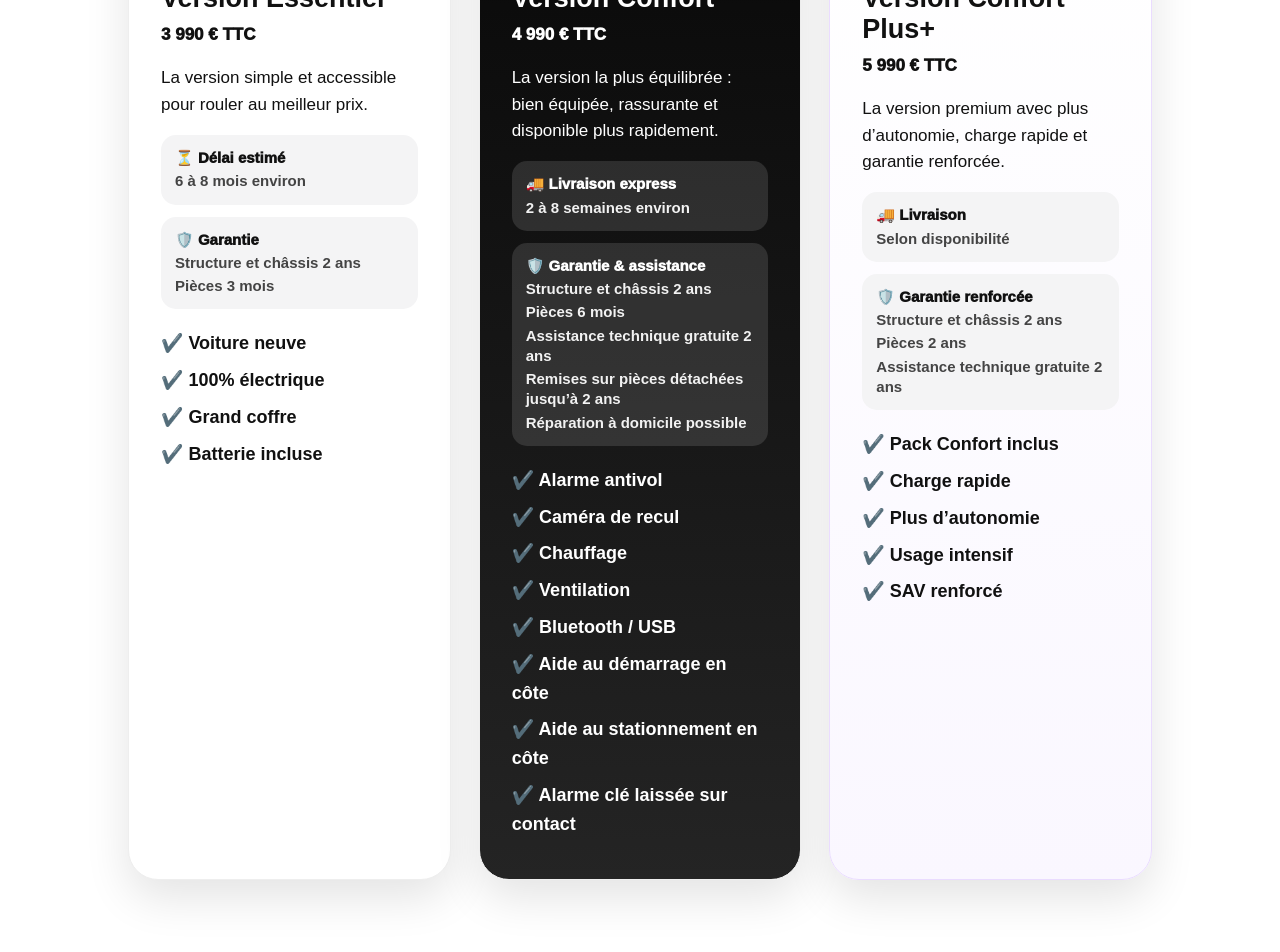
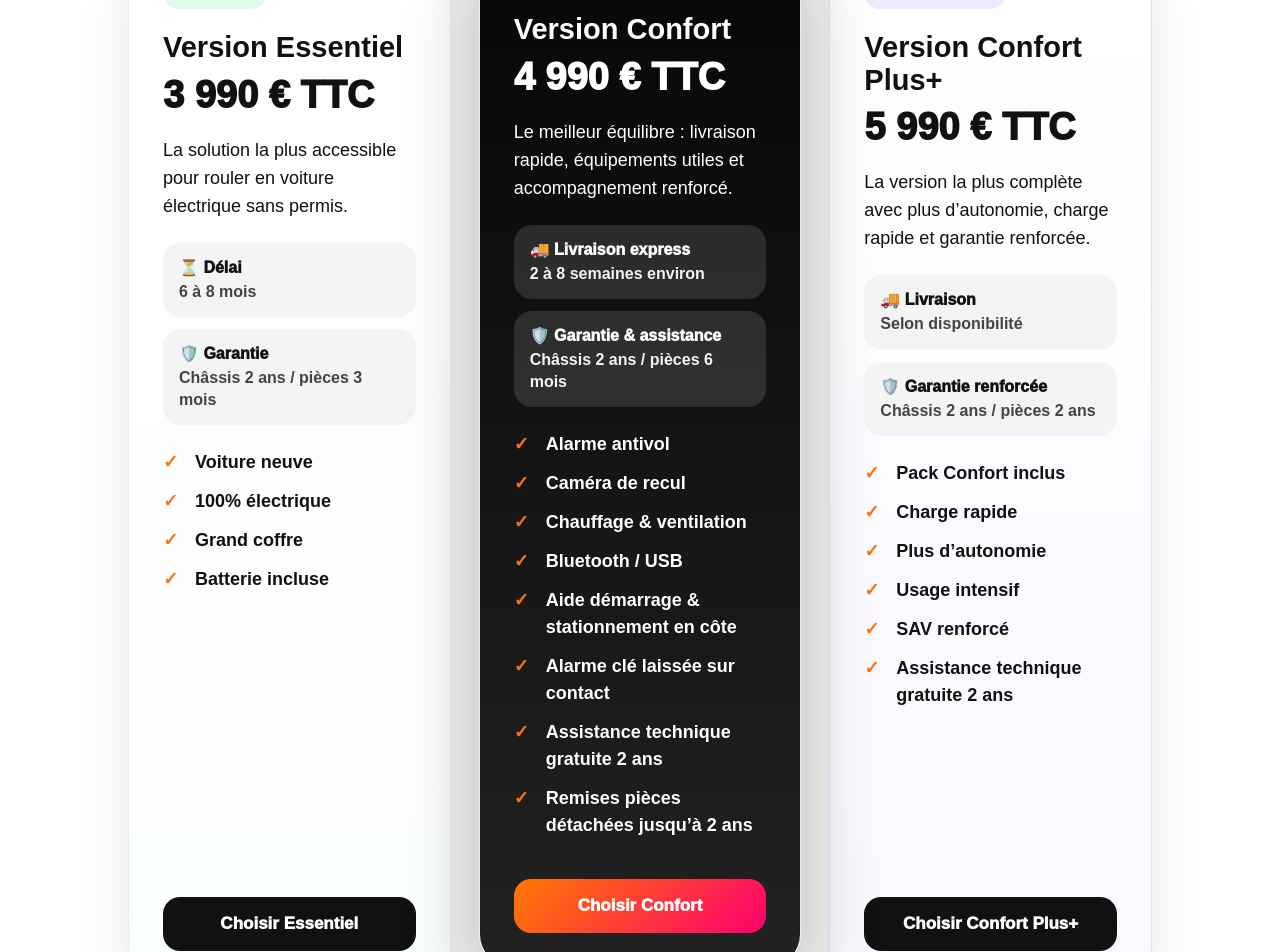
Before and after one commit to khelifamansour/neodrive-site, a Next.js app: page / in a window 1280 px wide. Shown: the part 1200-2152 px from the top of the page. Built offline with nearby package versions, Linux system fonts and the light colour scheme.

Commit message:
Update page.tsx

```diff
--- a/app/page.tsx
+++ b/app/page.tsx
@@ -23,118 +23,105 @@ export default function Home() {
             <div>⚡ 100% électrique</div>
             <div>💶 Économique</div>
             <div>🚗 Sans permis</div>
-            <div>🛠️ SAV en France</div>
+            <div>🛠️ SAV France</div>
           </div>
         </div>
       </section>
 
-      <section id="versions" className="section">
+      <section id="versions" className="section versionsSection">
+        <div className="sectionHeader">
+          <span className="miniBadge">Nos modèles</span>
           <h2>3 versions. 1 même voiture.</h2>
+          <p>
+            Choisissez la version adaptée à votre budget, votre usage et votre
+            délai de livraison.
+          </p>
+        </div>
 
-        <p className="sectionText">
-          Choisissez la version qui correspond à votre besoin, votre budget et
-          votre délai de livraison.
+        <div className="versions">
+          <article className="card simple">
+            <span className="tag green">ESSENTIEL</span>
+            <h3>Version Essentiel</h3>
+            <p className="cardPrice">3 990 € TTC</p>
+            <p className="cardText">
+              La solution la plus accessible pour rouler en voiture électrique
+              sans permis.
             </p>
 
-        <div className="versions">
-          <div className="card">
-            <span className="tag green">ESSENTIEL</span>
-
-            <h3>Version Essentiel</h3>
-
-            <p className="cardPrice">3 990 € TTC</p>
-
-            <p>La version simple et accessible pour rouler au meilleur prix.</p>
-
-            <div className="infoBox">
-              <strong>⏳ Délai estimé</strong>
-              <span>6 à 8 mois environ</span>
-            </div>
-
-            <div className="infoBox">
-              <strong>🛡️ Garantie</strong>
-              <span>Structure et châssis 2 ans</span>
-              <span>Pièces 3 mois</span>
+            <div className="quickInfo">
+              <div><strong>⏳ Délai</strong><span>6 à 8 mois</span></div>
+              <div><strong>🛡️ Garantie</strong><span>Châssis 2 ans / pièces 3 mois</span></div>
             </div>
 
             <ul>
-              <li>✔️ Voiture neuve</li>
-              <li>✔️ 100% électrique</li>
-              <li>✔️ Grand coffre</li>
-              <li>✔️ Batterie incluse</li>
+              <li>Voiture neuve</li>
+              <li>100% électrique</li>
+              <li>Grand coffre</li>
+              <li>Batterie incluse</li>
             </ul>
-          </div>
 
-          <div className="card dark">
+            <a href="/reservation" className="chooseBtn lightBtn">
+              Choisir Essentiel
+            </a>
+          </article>
+
+          <article className="card featured">
             <span className="tag orange">LA PLUS CHOISIE</span>
-
             <h3>Version Confort</h3>
-
             <p className="cardPrice">4 990 € TTC</p>
-
-            <p>
-              La version la plus équilibrée : bien équipée, rassurante et
-              disponible plus rapidement.
+            <p className="cardText">
+              Le meilleur équilibre : livraison rapide, équipements utiles et
+              accompagnement renforcé.
             </p>
 
-            <div className="infoBox darkInfo">
-              <strong>🚚 Livraison express</strong>
-              <span>2 à 8 semaines environ</span>
-            </div>
-
-            <div className="infoBox darkInfo">
-              <strong>🛡️ Garantie & assistance</strong>
-              <span>Structure et châssis 2 ans</span>
-              <span>Pièces 6 mois</span>
-              <span>Assistance technique gratuite 2 ans</span>
-              <span>Remises sur pièces détachées jusqu’à 2 ans</span>
-              <span>Réparation à domicile possible</span>
+            <div className="quickInfo darkInfo">
+              <div><strong>🚚 Livraison express</strong><span>2 à 8 semaines environ</span></div>
+              <div><strong>🛡️ Garantie & assistance</strong><span>Châssis 2 ans / pièces 6 mois</span></div>
             </div>
 
             <ul>
-              <li>✔️ Alarme antivol</li>
-              <li>✔️ Caméra de recul</li>
-              <li>✔️ Chauffage</li>
-              <li>✔️ Ventilation</li>
-              <li>✔️ Bluetooth / USB</li>
-              <li>✔️ Aide au démarrage en côte</li>
-              <li>✔️ Aide au stationnement en côte</li>
-              <li>✔️ Alarme clé laissée sur contact</li>
+              <li>Alarme antivol</li>
+              <li>Caméra de recul</li>
+              <li>Chauffage & ventilation</li>
+              <li>Bluetooth / USB</li>
+              <li>Aide démarrage & stationnement en côte</li>
+              <li>Alarme clé laissée sur contact</li>
+              <li>Assistance technique gratuite 2 ans</li>
+              <li>Remises pièces détachées jusqu’à 2 ans</li>
             </ul>
-          </div>
 
-          <div className="card premium">
+            <a href="/reservation" className="chooseBtn orangeBtn">
+              Choisir Confort
+            </a>
+          </article>
+
+          <article className="card premium">
             <span className="tag purple">CONFORT PLUS+</span>
-
             <h3>Version Confort Plus+</h3>
-
             <p className="cardPrice">5 990 € TTC</p>
-
-            <p>
-              La version premium avec plus d’autonomie, charge rapide et
-              garantie renforcée.
+            <p className="cardText">
+              La version la plus complète avec plus d’autonomie, charge rapide
+              et garantie renforcée.
             </p>
 
-            <div className="infoBox">
-              <strong>🚚 Livraison</strong>
-              <span>Selon disponibilité</span>
-            </div>
-
-            <div className="infoBox">
-              <strong>🛡️ Garantie renforcée</strong>
-              <span>Structure et châssis 2 ans</span>
-              <span>Pièces 2 ans</span>
-              <span>Assistance technique gratuite 2 ans</span>
+            <div className="quickInfo">
+              <div><strong>🚚 Livraison</strong><span>Selon disponibilité</span></div>
+              <div><strong>🛡️ Garantie renforcée</strong><span>Châssis 2 ans / pièces 2 ans</span></div>
             </div>
 
             <ul>
-              <li>✔️ Pack Confort inclus</li>
-              <li>✔️ Charge rapide</li>
-              <li>✔️ Plus d’autonomie</li>
-              <li>✔️ Usage intensif</li>
-              <li>✔️ SAV renforcé</li>
+              <li>Pack Confort inclus</li>
+              <li>Charge rapide</li>
+              <li>Plus d’autonomie</li>
+              <li>Usage intensif</li>
+              <li>SAV renforcé</li>
+              <li>Assistance technique gratuite 2 ans</li>
             </ul>
-          </div>
+
+            <a href="/reservation" className="chooseBtn lightBtn">
+              Choisir Confort Plus+
+            </a>
+          </article>
         </div>
       </section>
 
@@ -147,12 +134,14 @@ export default function Home() {
       </section>
 
       <section id="presentation" className="presentation">
+        <div className="presentationCard">
+          <span className="miniBadge">Notre engagement</span>
           <h2>NeoDrive, 6 ans d’expérience</h2>
 
           <p>
             Après 6 années dans le domaine de la voiture sans permis, nous avons
-          pris le pari de vous offrir une voiture neuve, bien équipée et fiable à
-          moins de 5 000 €.
+            pris le pari de vous offrir une voiture neuve, bien équipée et
+            fiable à moins de 5 000 €.
           </p>
 
           <p>
@@ -166,10 +155,14 @@ export default function Home() {
             <div><span>🛡️</span><strong>Neuf</strong><small>et garanti</small></div>
             <div><span>🤝</span><strong>SAV</strong><small>proche client</small></div>
           </div>
+        </div>
       </section>
 
       <section id="avantages" className="darkSection">
-        <h2>Pourquoi choisir NeoDrive ?</h2>
+        <div className="sectionHeader white">
+          <span className="miniBadge darkMini">Pourquoi nous choisir</span>
+          <h2>Un achat simple, clair et sécurisé.</h2>
+        </div>
 
         <div className="advantages">
           <div><span>🔒</span><h3>Achat sécurisé</h3><p>Inspection du véhicule avant paiement.</p></div>
@@ -182,7 +175,6 @@ export default function Home() {
 
       <section id="contact" className="contact">
         <h2>Prêt à découvrir NeoDrive ?</h2>
-
         <p>Recevez les photos, vidéos et disponibilités de nos véhicules.</p>
 
         <div className="buttons">
@@ -228,7 +220,6 @@ export default function Home() {
         .hero {
           position: relative;
           min-height: 680px;
-          width: 100%;
           background-image: url("/hero.png");
           background-size: cover;
           background-position: center;
@@ -250,15 +241,25 @@ export default function Home() {
           max-width: 680px;
         }
 
-        .badge {
+        .badge, .miniBadge {
           display: inline-block;
           background: white;
           color: #111;
           padding: 12px 20px;
           border-radius: 999px;
           font-weight: 950;
-          font-size: 17px;
-          margin-bottom: 22px;
+          font-size: 15px;
+          margin-bottom: 20px;
+        }
+
+        .miniBadge {
+          background: #fff3e8;
+          color: #f97316;
+        }
+
+        .darkMini {
+          background: rgba(255,255,255,0.12);
+          color: white;
         }
 
         h1 {
@@ -274,14 +275,12 @@ export default function Home() {
           font-size: clamp(44px, 6vw, 66px);
           font-weight: 950;
           margin: 24px 0 18px;
-          line-height: 1;
         }
 
         .subtitle {
           font-size: 23px;
           line-height: 1.45;
           max-width: 560px;
-          margin: 0;
           color: #f4f4f4;
         }
 
@@ -290,7 +289,6 @@ export default function Home() {
           grid-template-columns: repeat(4, 1fr);
           gap: 14px;
           margin-top: 32px;
-          max-width: 680px;
         }
 
         .heroIcons div {
@@ -307,54 +305,73 @@ export default function Home() {
           padding: 75px 10%;
         }
 
-        .section h2, .presentation h2, .darkSection h2 {
+        .sectionHeader {
+          text-align: center;
+          max-width: 760px;
+          margin: 0 auto 44px;
+        }
+
+        .sectionHeader h2,
+        .presentation h2,
+        .darkSection h2 {
           font-size: clamp(36px, 5vw, 52px);
           line-height: 1.05;
-          text-align: center;
           margin: 0;
           font-weight: 950;
           letter-spacing: -2px;
         }
 
-        .sectionText {
-          text-align: center;
+        .sectionHeader p {
           color: #555;
           font-size: 19px;
           line-height: 1.5;
-          max-width: 720px;
-          margin: 18px auto 42px;
+          margin: 18px auto 0;
+        }
+
+        .white h2 {
+          color: white;
         }
 
         .versions {
           display: grid;
           grid-template-columns: repeat(3, 1fr);
           gap: 28px;
+          align-items: stretch;
         }
 
         .card {
-          border-radius: 30px;
-          padding: 32px;
+          border-radius: 34px;
+          padding: 34px;
           background: white;
-          box-shadow: 0 18px 45px rgba(0,0,0,0.11);
+          box-shadow: 0 20px 55px rgba(0,0,0,0.10);
           border: 1px solid #eee;
+          display: flex;
+          flex-direction: column;
         }
 
-        .card.dark {
-          background: linear-gradient(180deg, #090909, #242424);
+        .simple {
+          background: linear-gradient(180deg, #ffffff, #fbfffc);
+        }
+
+        .featured {
+          background: linear-gradient(180deg, #060606, #222);
           color: white;
+          transform: translateY(-18px);
+          box-shadow: 0 30px 75px rgba(0,0,0,0.30);
         }
 
         .premium {
-          background: linear-gradient(180deg, #ffffff, #faf7ff);
+          background: linear-gradient(180deg, #ffffff, #fbf7ff);
           border: 1px solid #eadcff;
         }
 
         .tag {
-          display: inline-block;
+          width: fit-content;
           border-radius: 999px;
-          padding: 8px 15px;
+          padding: 9px 16px;
           font-size: 13px;
           font-weight: 950;
+          margin-bottom: 22px;
         }
 
         .green { color: #16a34a; background: #dcfce7; }
@@ -362,64 +379,101 @@ export default function Home() {
         .purple { color: #7c3aed; background: #ede9fe; }
 
         .card h3 {
-          font-size: 27px;
-          margin: 22px 0 8px;
-          line-height: 1.15;
+          font-size: 29px;
+          margin: 0 0 10px;
+          line-height: 1.12;
         }
 
         .cardPrice {
-          font-size: 35px;
+          font-size: 38px;
           font-weight: 950;
-          margin: 8px 0;
+          margin: 0 0 20px;
         }
 
-        .card p {
-          font-size: 17px;
+        .cardText {
+          font-size: 18px;
           line-height: 1.55;
+          margin: 0 0 22px;
           color: inherit;
         }
 
-        .infoBox {
-          margin-top: 12px;
-          padding: 13px 14px;
-          border-radius: 15px;
+        .quickInfo {
+          display: grid;
+          gap: 12px;
+          margin-bottom: 24px;
+        }
+
+        .quickInfo div {
           background: #f4f4f5;
+          border-radius: 18px;
+          padding: 15px 16px;
           display: flex;
           flex-direction: column;
-          gap: 3px;
-          font-size: 15px;
+          gap: 4px;
+        }
+
+        .quickInfo strong {
+          font-size: 16px;
+          font-weight: 950;
+        }
+
+        .quickInfo span {
+          color: #444;
+          font-weight: 800;
           line-height: 1.35;
         }
 
-        .infoBox strong {
-          font-size: 15px;
-          font-weight: 950;
-        }
-
-        .infoBox span {
-          color: #444;
-          font-weight: 750;
-        }
-
-        .darkInfo {
+        .darkInfo div {
           background: rgba(255,255,255,0.12);
         }
 
         .darkInfo span {
-          color: #f2f2f2;
+          color: #f4f4f4;
         }
 
         ul {
           list-style: none;
           padding: 0;
-          margin: 20px 0 0;
+          margin: 0 0 28px;
         }
 
         li {
+          position: relative;
+          padding-left: 32px;
           font-size: 18px;
-          line-height: 1.6;
+          line-height: 1.5;
           font-weight: 850;
-          margin-bottom: 8px;
+          margin-bottom: 12px;
+        }
+
+        li::before {
+          content: "✓";
+          position: absolute;
+          left: 0;
+          top: 0;
+          color: #f97316;
+          font-weight: 950;
+        }
+
+        .chooseBtn {
+          margin-top: auto;
+          display: block;
+          text-align: center;
+          text-decoration: none;
+          padding: 17px 20px;
+          border-radius: 17px;
+          font-weight: 950;
+          font-size: 17px;
+        }
+
+        .lightBtn {
+          background: #111;
+          color: white;
+        }
+
+        .orangeBtn {
+          background: linear-gradient(135deg, #ff7a00, #ff006e);
+          color: white;
         }
 
         .emotion {
@@ -446,8 +500,15 @@ export default function Home() {
 
         .presentation {
           text-align: center;
-          max-width: 1000px;
+        }
+
+        .presentationCard {
+          max-width: 980px;
           margin: 0 auto;
+          background: #fafafa;
+          border: 1px solid #eee;
+          border-radius: 38px;
+          padding: 56px;
         }
 
         .presentation p {
@@ -461,14 +522,14 @@ export default function Home() {
         .stats {
           display: grid;
           grid-template-columns: repeat(4, 1fr);
-          gap: 22px;
+          gap: 18px;
           margin-top: 42px;
         }
 
         .stats div {
-          background: #fafafa;
+          background: white;
           border: 1px solid #eee;
-          border-radius: 22px;
+          border-radius: 24px;
           padding: 22px 14px;
           display: flex;
           flex-direction: column;
@@ -496,11 +557,11 @@ export default function Home() {
           background: linear-gradient(180deg, #242424, #141414);
           border: 1px solid #333;
           border-radius: 26px;
-          padding: 26px 20px;
+          padding: 28px 20px;
           text-align: center;
         }
 
-        .advantages span { font-size: 34px; }
+        .advantages span { font-size: 36px; }
         .advantages h3 { margin: 14px 0 8px; font-size: 22px; }
         .advantages p { color: #ddd; margin: 0; font-size: 16px; line-height: 1.45; }
 
@@ -566,7 +627,7 @@ export default function Home() {
           }
 
           .heroOverlay {
-            background: linear-gradient(180deg, rgba(0,0,0,0.2), rgba(0,0,0,0.82));
+            background: linear-gradient(180deg, rgba(0,0,0,0.15), rgba(0,0,0,0.84));
           }
 
           h1 {
@@ -585,18 +646,17 @@ export default function Home() {
             padding: 55px 24px;
           }
 
-          .section h2, .presentation h2, .darkSection h2 {
-            font-size: 36px;
-            letter-spacing: -1.5px;
-          }
-
           .versions {
             grid-template-columns: 1fr;
           }
 
+          .featured {
+            transform: none;
+          }
+
           .card {
-            padding: 26px;
-            border-radius: 26px;
+            padding: 28px;
+            border-radius: 30px;
           }
 
           .emotion, .contact {
@@ -606,12 +666,9 @@ export default function Home() {
             border-radius: 28px;
           }
 
-          .emotion h2, .contact h2 {
-            font-size: 36px;
-          }
-
-          .emotion p, .contact p {
-            font-size: 18px;
+          .presentationCard {
+            padding: 38px 24px;
+            border-radius: 30px;
           }
 
           .stats {
@@ -621,7 +678,6 @@ export default function Home() {
 
           .advantages {
             grid-template-columns: 1fr;
-            gap: 18px;
           }
 
           .buttons {
@@ -630,7 +686,6 @@ export default function Home() {
 
           .buttons a {
             width: 100%;
-            padding: 18px 20px;
           }
 
           .footer {
@@ -657,13 +712,20 @@ export default function Home() {
             padding: 48px 18px;
           }
 
-          .section h2, .presentation h2, .darkSection h2 {
+          .sectionHeader h2,
+          .presentation h2,
+          .darkSection h2 {
             font-size: 32px;
             line-height: 1.08;
           }
 
-          .card h3 { font-size: 24px; }
-          .cardPrice { font-size: 31px; }
+          .sectionHeader p {
+            font-size: 17px;
+          }
+
+          .card h3 { font-size: 25px; }
+          .cardPrice { font-size: 32px; }
+          .cardText { font-size: 17px; }
           li { font-size: 17px; }
 
           .emotion, .contact {
```
Lines whose indentation alone changed are shown as unchanged.
